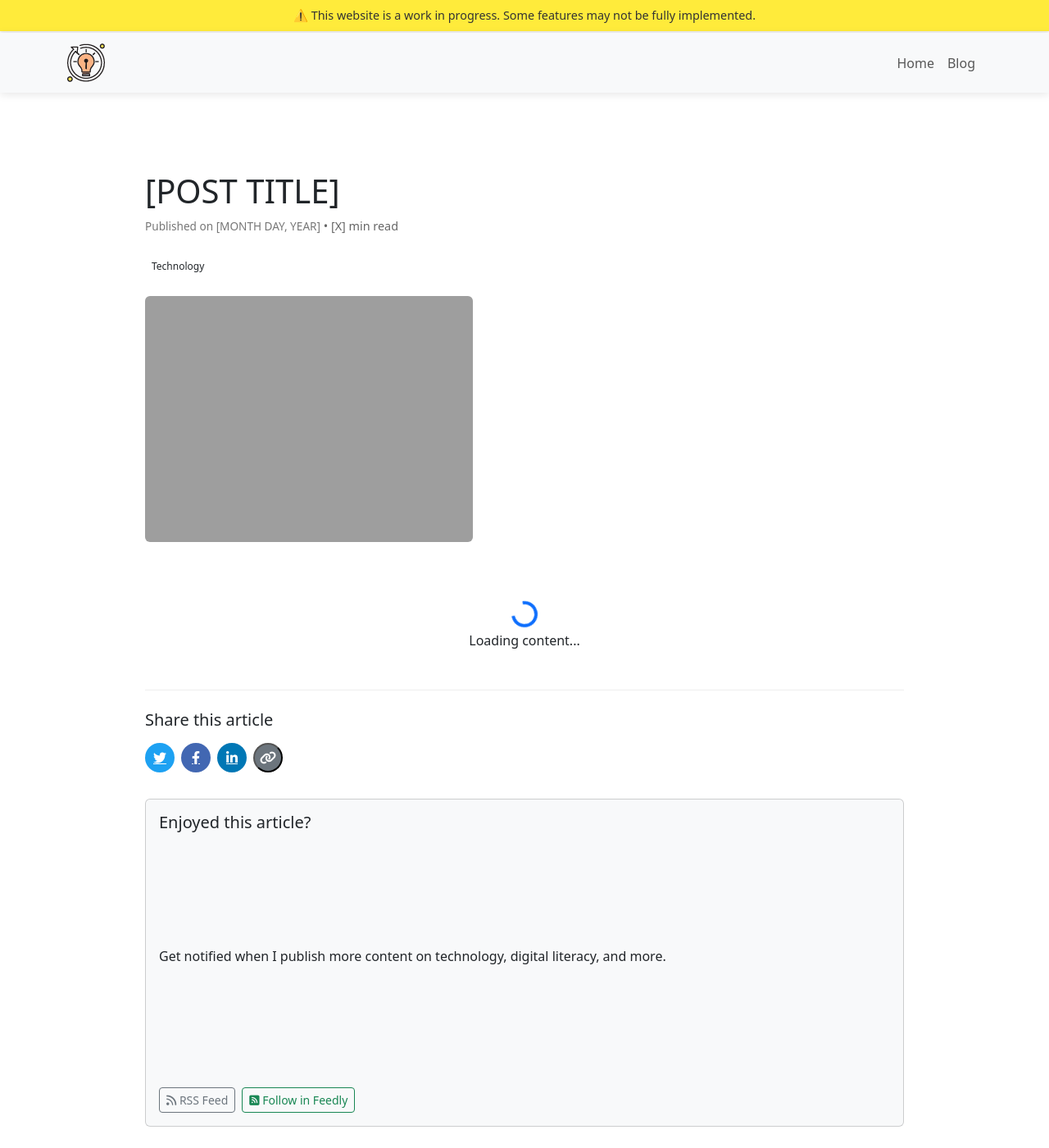
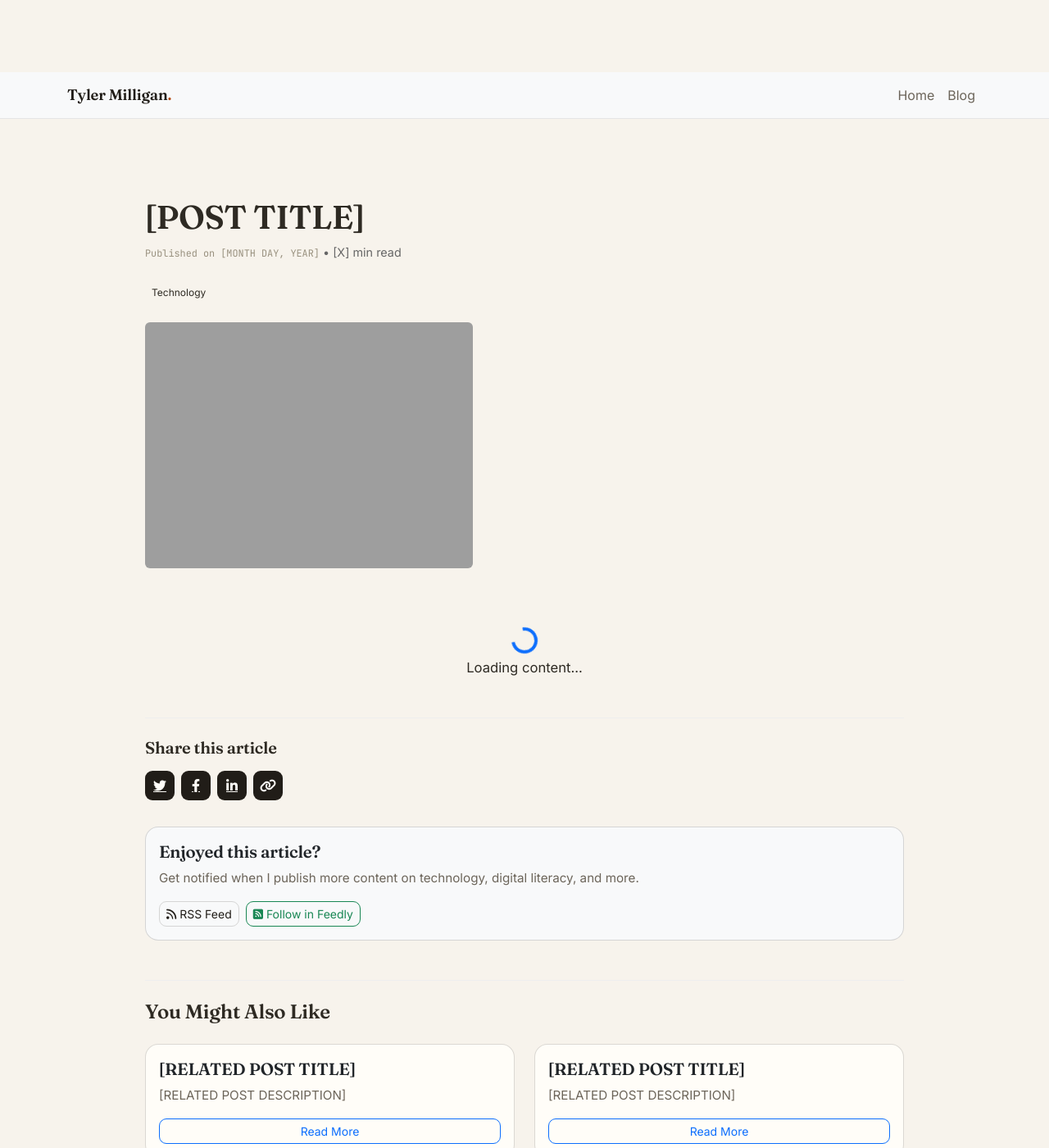
Before and after one commit to typride/typride.github.io, a Jekyll site: the page blogs/template-blog-post.html, which Jekyll copies as it is, in a window 1280 px wide and 1400 px high. Shown: the whole window at 82% size. Built offline with Jekyll 4.4.1, drawn with Linux system fonts in a browser that asks for light colours.

Commit message:
Add three collage photos and reskin all blog pages to paper & ink
Collage grows to 11 photos (FC Barcelona, Alaska INSTAAR balloon field
work, Leaning Tower of Pisa) with a subtle hover lift.

css/styles.css — now used only by blog pages — is rewritten as a paper &
ink skin over their existing Bootstrap markup: cream palette, Fraunces
headings, ink buttons and code blocks, warm cards/badges/forms, fixed
cream navbar with "Tyler Milligan." wordmark, retired the
work-in-progress notice bar. Fixes leftover "Blog Title 1" page title on
the vibe-coding post. Functional classes for scripts.js kept.

Co-Authored-By: Claude Fable 5 <noreply@anthropic.com>

```diff
--- a/blogs/vibe-coding-lessons.html
+++ b/blogs/vibe-coding-lessons.html
@@ -5,7 +5,7 @@
     <meta name="viewport" content="width=device-width, initial-scale=1">
     <link rel="stylesheet" href="../css/styles.css">
     <link href="https://cdn.jsdelivr.net/npm/bootstrap@5.3.3/dist/css/bootstrap.min.css" rel="stylesheet">
-    <title>Blog Title 1</title>
+    <title>Vibe Coding Lessons with Cursor | Tyler Milligan</title>
     <!-- Showdown for Markdown -->
     <script src="https://cdn.jsdelivr.net/npm/showdown@1.9.1/dist/showdown.min.js"></script>
 </head>
--- a/css/home.css
+++ b/css/home.css
@@ -831,6 +831,12 @@ em { font-style: italic; }
   height: auto;
   border-radius: 14px;
   border: 1px solid var(--hairline);
+  transition: transform 0.25s ease, box-shadow 0.25s ease;
+}
+
+.collage figure:hover img {
+  transform: translateY(-3px);
+  box-shadow: var(--shadow-soft);
 }
 
 .collage figcaption {
--- a/css/styles.css
+++ b/css/styles.css
@@ -1,140 +1,173 @@
-  /* Keyframe for fade-in animation */
-  @keyframes fadeIn {
-    from {
-      opacity: 0;
-      transform: translateY(20px);
-    }
-    to {
-      opacity: 1;
-      transform: translateY(0);
-    }
+/* ============================================================
+   Blog skin — "paper & ink"
+   Loaded by blog.html and blogs/*.html, which keep their
+   Bootstrap 5 markup; this sheet re-skins it to match the
+   homepage design system (css/home.css). Bootstrap loads
+   AFTER this file on those pages, hence the !important usage.
+   index.html does not use this file.
+   ============================================================ */
+
+@import url("https://fonts.googleapis.com/css2?family=Fraunces:ital,opsz,wght@0,9..144,600;0,9..144,700;1,9..144,600&family=Inter:wght@400;500;600&family=JetBrains+Mono:wght@400;500;700&display=swap");
+
+:root {
+  --paper: #f7f3ec;
+  --paper-2: #fffdf8;
+  --paper-3: #f0e9dc;
+  --ink: #211d18;
+  --ink-soft: #2e2a23;
+  --muted: #6c655a;
+  --faint: #99917f;
+  --rust: #b4490f;
+  --rust-deep: #8f3a0c;
+  --hairline: rgba(33, 29, 24, 0.16);
+  --hairline-soft: rgba(33, 29, 24, 0.09);
+  --shadow-soft: 0 10px 30px rgba(33, 29, 24, 0.09);
+  --font-display: "Fraunces", Georgia, "Times New Roman", serif;
+  --font-body: "Inter", -apple-system, BlinkMacSystemFont, "Segoe UI", sans-serif;
+  --font-mono: "JetBrains Mono", ui-monospace, SFMono-Regular, Menlo, monospace;
 }
 
-  /* Initial hidden state for elements */
-  .hidden {
-    opacity: 0;
-    transform: translateY(20px);
+html { color-scheme: light; }
+
+body {
+  background: var(--paper) !important;
+  color: var(--ink-soft) !important;
+  font-family: var(--font-body) !important;
+  line-height: 1.7;
+  padding-top: 88px;
+  -webkit-font-smoothing: antialiased;
+  text-rendering: optimizeLegibility;
 }
 
-/* Fade-in effect */
-.fade-in {
-    animation: fadeIn 1.5s ease forwards;
+::selection { background: var(--rust); color: var(--paper-2); }
+
+h1, h2, h3, h4, h5, h6 {
+  font-family: var(--font-display) !important;
+  font-weight: 600 !important;
+  color: var(--ink);
+  letter-spacing: -0.01em;
 }
 
-  /* Grid layout for experience section */
-  .experience-grid {
-    display: grid;
-    grid-template-columns: repeat(5, 1fr); /* Five equal-width columns */
-    gap: 1px;
+h1 { margin-bottom: 1.6rem; }
+
+a { color: var(--rust); }
+a:hover { color: var(--rust-deep); }
+
+/* ---------- notice bar (retired) ---------- */
+
+.notice-bar { display: none !important; }
+
+/* ---------- navbar ---------- */
+
+.navbar {
+  position: fixed;
+  top: 0;
+  width: 100%;
+  z-index: 1000;
+  background: rgba(247, 243, 236, 0.85) !important;
+  -webkit-backdrop-filter: blur(12px);
+  backdrop-filter: blur(12px);
+  box-shadow: none !important;
+  border-bottom: 1px solid var(--hairline-soft);
 }
 
-  .company, .role, .date {
-    padding: 0.5px;
-    text-align: left;
+.navbar-brand {
+  font-size: 0 !important;
+  display: inline-flex;
+  align-items: baseline;
 }
 
-  /* Rounded corners for images */
-  .rounded {
-    border-radius: 8px; /* Adjust as needed for softer or sharper corners */
+.navbar-brand img,
+.navbar-logo { display: none !important; }
+
+.navbar-brand::before {
+  content: "Tyler Milligan";
+  font-family: var(--font-display);
+  font-size: 1.15rem;
+  font-weight: 600;
+  color: var(--ink);
+  letter-spacing: -0.01em;
 }
 
-  /* Project card styling */
-  .project-card {
-    border: none;
-    overflow: hidden;
-    box-shadow: 0 4px 8px rgba(0, 0, 0, 0.1);
-    border-radius: 8px;
+.navbar-brand::after {
+  content: ".";
+  font-family: var(--font-display);
+  font-size: 1.15rem;
+  font-weight: 600;
+  color: var(--rust);
 }
 
-  .project-image {
-    min-width: 150px;
-    width: 150px;
-    height: auto;
-    aspect-ratio: 4 / 3;
-    object-fit: cover;
-    border-radius: 8px;
-    margin-right: 15px;
+.nav-link {
+  color: var(--muted) !important;
+  font-size: 0.92rem;
 }
 
-  /* Contact card hover effect */
-  .contact-card:hover {
-    transform: translateY(-5px);
-    box-shadow: 0 8px 16px rgba(0, 0, 0, 0.2);
+.nav-link:hover,
+.nav-link.active { color: var(--ink) !important; }
+
+.navbar-toggler { border-color: var(--hairline) !important; }
+.navbar-toggler:focus { box-shadow: none !important; }
+
+/* ---------- buttons ---------- */
+
+.btn {
+  border-radius: 9px !important;
+  font-weight: 600;
 }
 
-  /* Icon styling */
-  .icon {
-    width: 50px;
-    height: 50px;
-    margin-bottom: 15px;
+.btn-primary {
+  background: var(--ink) !important;
+  border-color: var(--ink) !important;
+  color: var(--paper-2) !important;
 }
 
-  /* Styling for wide image at the top of the card */
-.project-image-wide {
-    width: 100%;
-    height: auto; /* Maintains aspect ratio */
-    border-top-left-radius: 8px;
-    border-top-right-radius: 8px;
-    object-fit: cover; /* Ensures the image covers the width without stretching */
+.btn-primary:hover,
+.btn-primary:focus {
+  background: var(--rust-deep) !important;
+  border-color: var(--rust-deep) !important;
 }
 
-/* Optional: Styling adjustments for the project card */
-.project-card {
-    border: none;
-    border-radius: 8px;
-    overflow: hidden; /* Ensures image edges stay rounded */
-    box-shadow: 0 4px 8px rgba(0, 0, 0, 0.1); /* Subtle shadow */
+.btn-outline-secondary {
+  color: var(--ink) !important;
+  border-color: var(--hairline) !important;
+  background: transparent !important;
 }
 
-body {
-    padding-top: 100px; /* Fixed: Changed 100x to 100px */
+.btn-outline-secondary:hover {
+  background: var(--paper-3) !important;
+  color: var(--ink) !important;
+  border-color: var(--hairline) !important;
 }
 
-/* Project card styling */
-.project-card {
-    border: none;
-    overflow: hidden;
-    flex-direction: row; /* Ensure row layout */
+.category-filter.active {
+  background: var(--ink) !important;
+  color: var(--paper-2) !important;
+  border-color: var(--ink) !important;
+  box-shadow: none !important;
 }
 
+/* ---------- cards (blog index) ---------- */
 
-/* Standard project image for other projects */
-.project-image {
-    width: 150px; /* Fixed width for regular images */
-    min-width: 200px;
-    aspect-ratio: 4 / 3; /* Set a 4:3 aspect ratio for consistency */
-    object-fit: cover; /* Crop to fill the container */
-    border-radius: 0px;
-    height: auto; /* Maintain the aspect ratio based on width */
+.card {
+  background: var(--paper-2) !important;
+  border: 1px solid var(--hairline) !important;
+  border-radius: 16px !important;
+  box-shadow: none !important;
+  overflow: hidden;
+  height: 100%;
+  display: flex;
+  flex-direction: column;
+  transition: transform 0.25s ease, box-shadow 0.25s ease;
 }
 
-/* Default styles for larger screens */
-.project-image {
-    width: 150px;
-    height: auto;
-    object-fit: cover;
-}
-
-.blog-post-image {
-    max-width: 100%; /* Limits width to the container */
-    max-height: 500px; /* Sets a max height; adjust as needed */
-    width: auto; /* Ensures the aspect ratio is preserved */
-    display: block;
-    margin: 0 auto;
-    object-fit: contain; /* Ensures the whole image fits within the set dimensions */
-}
-
-/* Set fixed dimensions for blog post and project cards */
-.card {
-    height: 100%; /* Ensures card fills the container height */
-    display: flex;
-    flex-direction: column;
-    min-height: 400px; /* Set a minimum height for cards */
+.blog-item .card:hover {
+  transform: translateY(-4px);
+  box-shadow: var(--shadow-soft);
 }
 
 .card-img-top {
-    height: 200px; /* Set a fixed height for images; adjust as needed */
-    object-fit: cover; /* Ensures the image fills the area without distortion */
+  height: 200px;
+  object-fit: cover;
 }
 
 .card-body {
@@ -144,161 +177,267 @@ body {
   justify-content: space-between;
 }
 
-
-
-/* Spacing and formatting for converted Markdown content */
-
-/* Space after main blog title */
-h1 {
-    margin-bottom: 2rem;
+.card-title {
+  font-family: var(--font-display) !important;
+  font-size: 1.28rem;
+  line-height: 1.35;
 }
 
-/* Styling headers within the Markdown content */
-#blog-post-content h1 {
-    margin-bottom: 1.5rem;
+.card-text {
+  color: var(--muted) !important;
+  font-size: 0.95rem;
 }
 
-#blog-post-content h2 {
-    margin-top: 1.5rem;
-    margin-bottom: 1rem;
+.post-date,
+.project-date {
+  font-family: var(--font-mono);
+  font-size: 0.74rem;
+  color: var(--faint);
+  margin-bottom: 0.5rem;
 }
 
-#blog-post-content h3,
-#blog-post-content h4,
-#blog-post-content h5,
-#blog-post-content h6 {
-    margin-top: 1.25rem;
-    margin-bottom: 0.75rem;
+.category-badge {
+  background: var(--paper-3) !important;
+  color: var(--muted) !important;
+  border: 1px solid var(--hairline-soft);
+  border-radius: 999px !important;
+  font-weight: 500;
 }
 
-/* Paragraph spacing */
-#blog-post-content p {
-    margin-bottom: 1rem;
+/* ---------- blog index extras ---------- */
+
+.social-banner { border-bottom: 1px solid var(--hairline-soft) !important; }
+
+.share-btn { background: var(--ink) !important; }
+.share-btn:hover { background: var(--rust-deep) !important; }
+
+.subscribe-card {
+  background: var(--paper-3) !important;
+  border: 1px solid var(--hairline-soft);
+  border-radius: 16px !important;
+  box-shadow: none !important;
 }
 
+.follow-option,
+.rss-option,
+.feedly-option {
+  background: var(--ink) !important;
+  border-radius: 9px;
+}
 
+.follow-option:hover { background: var(--rust-deep) !important; }
 
-/* List styling */
-#blog-post-content ul,
-#blog-post-content ol {
-    margin-top: 1rem;
-    margin-bottom: 1rem;
+.alert-info {
+  background: var(--paper-3) !important;
+  color: var(--ink) !important;
+  border: 1px solid var(--hairline) !important;
+  border-radius: 12px !important;
+}
+
+/* ---------- forms ---------- */
+
+.form-control {
+  background: var(--paper-2) !important;
+  border: 1px solid var(--hairline) !important;
+  color: var(--ink) !important;
+  border-radius: 9px !important;
+}
+
+.form-control:focus {
+  border-color: var(--rust) !important;
+  box-shadow: 0 0 0 3px rgba(180, 73, 15, 0.12) !important;
+}
+
+.form-text { color: var(--faint) !important; }
+
+.d-flex .search-bar.form-control {
+  width: 120px !important;
+  max-width: 250px;
+  transition: width 0.3s ease;
+  margin-left: auto;
+}
+
+.d-flex .search-bar.form-control:focus {
+  width: 250px !important;
+}
+
+/* ---------- article / markdown content ---------- */
+
+.markdown-content,
+#blog-post-content {
+  max-width: 760px;
+  margin: 0 auto;
+  font-size: 1.04rem;
+  color: var(--ink-soft);
+}
+
+.markdown-content h1, #blog-post-content h1 { margin: 0 0 1.5rem; }
+.markdown-content h2, #blog-post-content h2 { margin: 2.2rem 0 0.9rem; }
+.markdown-content h3, #blog-post-content h3,
+.markdown-content h4, #blog-post-content h4,
+.markdown-content h5, #blog-post-content h5,
+.markdown-content h6, #blog-post-content h6 { margin: 1.6rem 0 0.7rem; }
+
+.markdown-content p, #blog-post-content p { margin-bottom: 1.15rem; }
+
+.markdown-content ul, #blog-post-content ul,
+.markdown-content ol, #blog-post-content ol {
+  margin: 1rem 0;
   padding-left: 1.5rem;
 }
-/* Modern table styling */
+
+.markdown-content li, #blog-post-content li { margin-bottom: 0.4rem; }
+
+.markdown-content img,
+#blog-post-content img,
+.blog-post-image {
+  max-width: 100%;
+  height: auto;
+  border-radius: 12px;
+  border: 1px solid var(--hairline);
+  display: block;
+  margin: 1.5rem auto;
+}
+
+blockquote {
+  margin: 1.6rem 0;
+  padding: 0.3rem 0 0.3rem 1.2rem;
+  border-left: 3px solid var(--rust);
+  font-family: var(--font-display);
+  font-style: italic;
+  font-size: 1.08rem;
+  color: var(--muted);
+}
+
+code {
+  font-family: var(--font-mono);
+  font-size: 0.86em;
+  background: var(--paper-3);
+  color: var(--ink);
+  padding: 0.15em 0.4em;
+  border-radius: 6px;
+}
+
+pre {
+  background: var(--ink) !important;
+  color: var(--paper-3) !important;
+  padding: 1.1rem 1.3rem;
+  border-radius: 12px;
+  overflow-x: auto;
+  margin: 1.5rem 0;
+}
+
+pre code {
+  background: transparent;
+  color: inherit;
+  padding: 0;
+  font-size: 0.88rem;
+}
+
+hr {
+  border: 0;
+  border-top: 1px solid var(--hairline);
+  opacity: 1;
+  margin: 2.5rem 0;
+}
+
+/* tables in articles */
+
+.markdown-content table,
 #blog-post-content table {
   width: 100%;
-    border-collapse: separate; /* Keeps borders between cells */
-    border-spacing: 0; /* Removes space between cells */
+  border-collapse: separate;
+  border-spacing: 0;
   margin: 1.5rem 0;
-    background-color: #ffffff; /* White background for the table */
-    border-radius: 3px; /* Rounded corners for a modern feel */
-    overflow: hidden; /* Prevents overflow on rounded corners */
-    box-shadow: 0 4px 12px rgba(0, 0, 0, 0.1); /* Subtle shadow for depth */
+  background: var(--paper-2) !important;
+  border: 1px solid var(--hairline);
+  border-radius: 12px;
+  overflow: hidden;
+  box-shadow: none !important;
 }
 
-/* Header styling */
-#blog-post-content th {
-    background-color: #f3f4f6; /* Light gray header background */
-    color: #333; /* Darker text for contrast */
+.markdown-content th, #blog-post-content th {
+  background: var(--paper-3) !important;
+  color: var(--ink) !important;
   font-weight: 600;
-    padding: 1rem;
+  padding: 0.9rem 1rem;
   text-align: left;
-    border-bottom: 2px solid #e0e0e0; /* Subtle bottom border for header */
+  border-bottom: 1px solid var(--hairline) !important;
 }
 
-/* Cell styling */
-#blog-post-content td {
-    padding: 1rem;
-    color: #555; /* Slightly muted text color */
-    border-bottom: 1px solid #e0e0e0; /* Light bottom border for separation */
+.markdown-content td, #blog-post-content td {
+  padding: 0.9rem 1rem;
+  color: var(--ink-soft) !important;
+  border-bottom: 1px solid var(--hairline-soft) !important;
+  background: transparent !important;
 }
 
-/* Alternating row colors for better readability */
-#blog-post-content tr:nth-child(odd) td {
-    background-color: #fafafa;
+.markdown-content tr:last-child td,
+#blog-post-content tr:last-child td { border-bottom: none !important; }
+
+@media (max-width: 768px) {
+  .markdown-content table,
+  #blog-post-content table {
+    display: block;
+    overflow-x: auto;
+    white-space: nowrap;
+  }
+  body { padding-top: 80px; }
 }
 
-/* Responsive adjustments */
-@media (max-width: 768px) {
-    #blog-post-content table {
-        display: block;
-        overflow-x: auto; /* Horizontal scroll on small screens */
-        white-space: nowrap;
+/* ---------- images ---------- */
+
+.image-plate {
+  border: 1px solid var(--hairline);
+  border-radius: 12px;
+  overflow: hidden;
+  box-shadow: 0 4px 14px rgba(33, 29, 24, 0.08);
+  transition: transform 0.2s ease, box-shadow 0.2s ease;
 }
 
-    #blog-post-content th, #blog-post-content td {
-        padding: 0.75rem; /* Adjust padding for smaller screens */
-    }
+.image-plate:hover {
+  transform: translateY(-3px);
+  box-shadow: var(--shadow-soft);
 }
 
+.rounded { border-radius: 12px; }
 
-.project-date,
-.post-date {
-    font-size: 0.85rem; /* Slightly smaller text size */
-    color: #777; /* Muted color for a subtle look */
-    margin-bottom: 0.5rem; /* Space below the date */
+/* ---------- share sections on posts ---------- */
+
+.share-section {
+  border-top: 1px solid var(--hairline-soft);
+  margin-top: 2.5rem;
+  padding-top: 1.5rem;
 }
 
-
-
-/* Subtle image plate effect for images */
-.image-plate {
-    box-shadow: 0 4px 10px rgba(0, 0, 0, 0.08), /* Soft shadow for depth */
-                0 1px 3px rgba(0, 0, 0, 0.1); /* Lighter shadow for subtle layering */
-    border: 1px solid rgba(0, 0, 0, 0.05); /* Optional: light border for definition */
-    border-radius: 8px; /* Smooth rounded corners */
-    transition: transform 0.2s ease; /* Smooth hover animation */
-    overflow: hidden; /* Ensures rounded corners */
+.share-button,
+.twitter-share,
+.linkedin-share {
+  background: var(--ink) !important;
+  color: var(--paper-2) !important;
+  border: none !important;
+  border-radius: 9px !important;
 }
 
-/* Slightly lift effect on hover for interactivity */
-.image-plate:hover {
-    transform: translateY(-3px); /* Minor lift on hover */
-    box-shadow: 0 6px 12px rgba(0, 0, 0, 0.12); /* Enhanced shadow on hover */
+.share-button:hover,
+.twitter-share:hover,
+.linkedin-share:hover { background: var(--rust-deep) !important; }
+
+/* ---------- fade-in (used by scripts.js) ---------- */
+
+@keyframes fadeIn {
+  from { opacity: 0; transform: translateY(20px); }
+  to { opacity: 1; transform: translateY(0); }
 }
 
-/* Ensure our custom width overrides Bootstrap's default width for form-control */
-.d-flex .search-bar.form-control {
-    width: 120px !important; /* Small initial width */
-    max-width: 250px; /* Prevents expanding beyond this on larger screens */
-    transition: width 0.3s ease; /* Smooth expansion */
-    border: 1px solid #ccc;
-    margin-left: auto; /* Aligns the search bar to the right */
+.hidden {
+  opacity: 0;
+  transform: translateY(20px);
 }
 
-/* Expand to a moderate width on focus */
-.d-flex .search-bar.form-control:focus {
-    width: 250px !important; /* Expands only to this width on focus */
-    box-shadow: 0 0 5px rgba(0, 0, 0, 0.2); /* Optional shadow for focus */
-    outline: none; /* Remove default outline */
+.fade-in { animation: fadeIn 1.5s ease forwards; }
+
+@media (prefers-reduced-motion: reduce) {
+  .hidden { opacity: 1; transform: none; }
+  .fade-in { animation: none; }
 }
-
-/* Notice Bar */
-.notice-bar {
-    background-color: #ffeb3b; /* Subtle muted yellow */
-    color: #333; /* Dark text for readability */
-    text-align: center;
-    padding: 8px 15px;
-    font-size: 0.9rem;
-    position: fixed;
-    top: 0;
-    width: 100%;
-    z-index: 1000;
-    box-shadow: 0 2px 4px rgba(0, 0, 0, 0.1); /* Subtle shadow */
-}
-
-/* Navbar Styling */
-.navbar {
-    position: fixed;
-    top: 0;
-    width: 100%;
-    z-index: 1000;
-    background-color: white !important;
-    box-shadow: 0 2px 10px rgba(0, 0, 0, 0.1);
-}
-
-/* Offset body content to account for the fixed notice bar and navbar */
-body {
-    padding-top: 40px; /* Adjust based on the combined height of the notice bar and navbar */
-}
```
Also changed, not shown: index.html (+12 -0 lines), images/off-clock/alaska.jpg (added), images/off-clock/barcelona.jpg (added), images/off-clock/pisa.jpg (added). Lines whose indentation alone changed are shown as unchanged.
